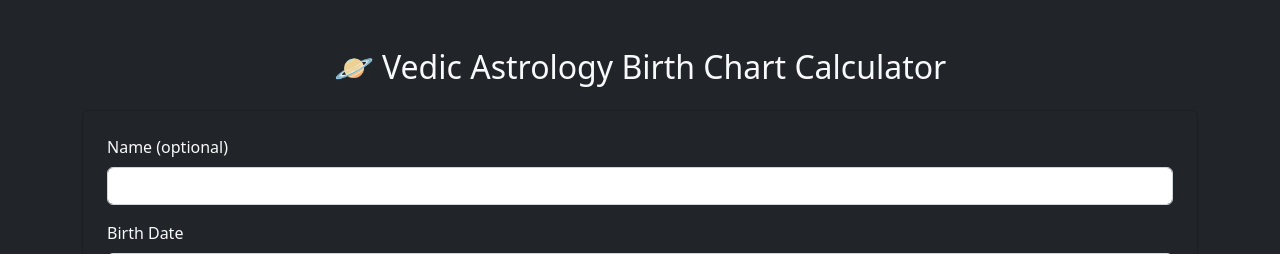
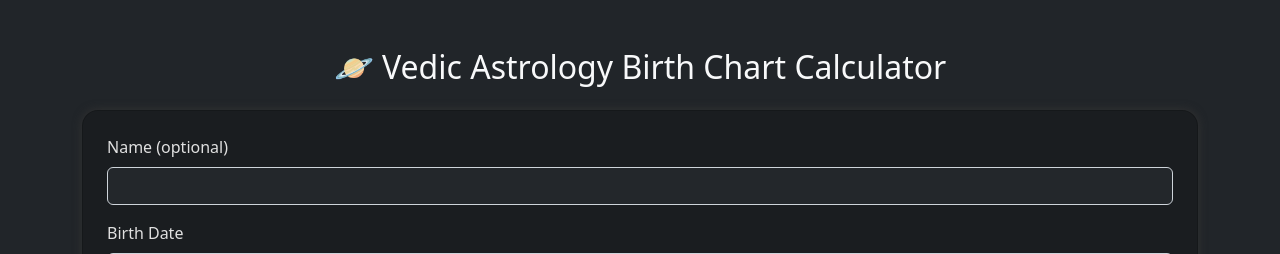
Before and after one commit to satyasai2025/vedic-calculator, a Python web app: template templates/index.html in a window 1280 px wide. Shown: the top 254 px of the page. Run offline with Jinja, Linux system fonts and the light colour scheme; the template is opened without the code that fills it, so the values that code supplies are empty.

Commit message:
Update style.css

```diff
--- a/static/css/style.css
+++ b/static/css/style.css
@@ -1,35 +1,16 @@
-// Form validation for latitude/longitude
-document.getElementById("birthChartForm").addEventListener("submit", function(e) {
-    let lat = document.getElementById("latitude").value;
-    let lng = document.getElementById("longitude").value;
-    if (isNaN(lat) || isNaN(lng)) {
-        alert("Please enter valid latitude and longitude values.");
-        e.preventDefault();
-    }
-});
-
-// Leaflet Map Picker for Latitude/Longitude
-document.addEventListener("DOMContentLoaded", function() {
-    var map = L.map('map').setView([20, 78], 5); // Centered on India
-    L.tileLayer('https://{s}.tile.openstreetmap.org/{z}/{x}/{y}.png', {
-        attribution: '© OpenStreetMap contributors'
-    }).addTo(map);
-
-    var marker;
-
-    map.on('click', function(e) {
-        var lat = e.latlng.lat.toFixed(4);
-        var lng = e.latlng.lng.toFixed(4);
-
-        // Set input fields
-        document.getElementById('latitude').value = lat;
-        document.getElementById('longitude').value = lng;
-
-        // Add/Move marker
-        if (marker) {
-            marker.setLatLng(e.latlng);
-        } else {
-            marker = L.marker(e.latlng).addTo(map);
-        }
-    });
-});
+body {
+    background-color: #23272b !important;
+    color: #e0e0e0 !important;
+}
+.card {
+    background-color: #1a1d20 !important;
+    border-radius: 1em;
+    box-shadow: 0 0 10px #333;
+}
+input, select, textarea {
+    background-color: #23272b !important;
+    color: #e0e0e0 !important;
+}
+.form-label {
+    color: #e0e0e0 !important;
+}
```
